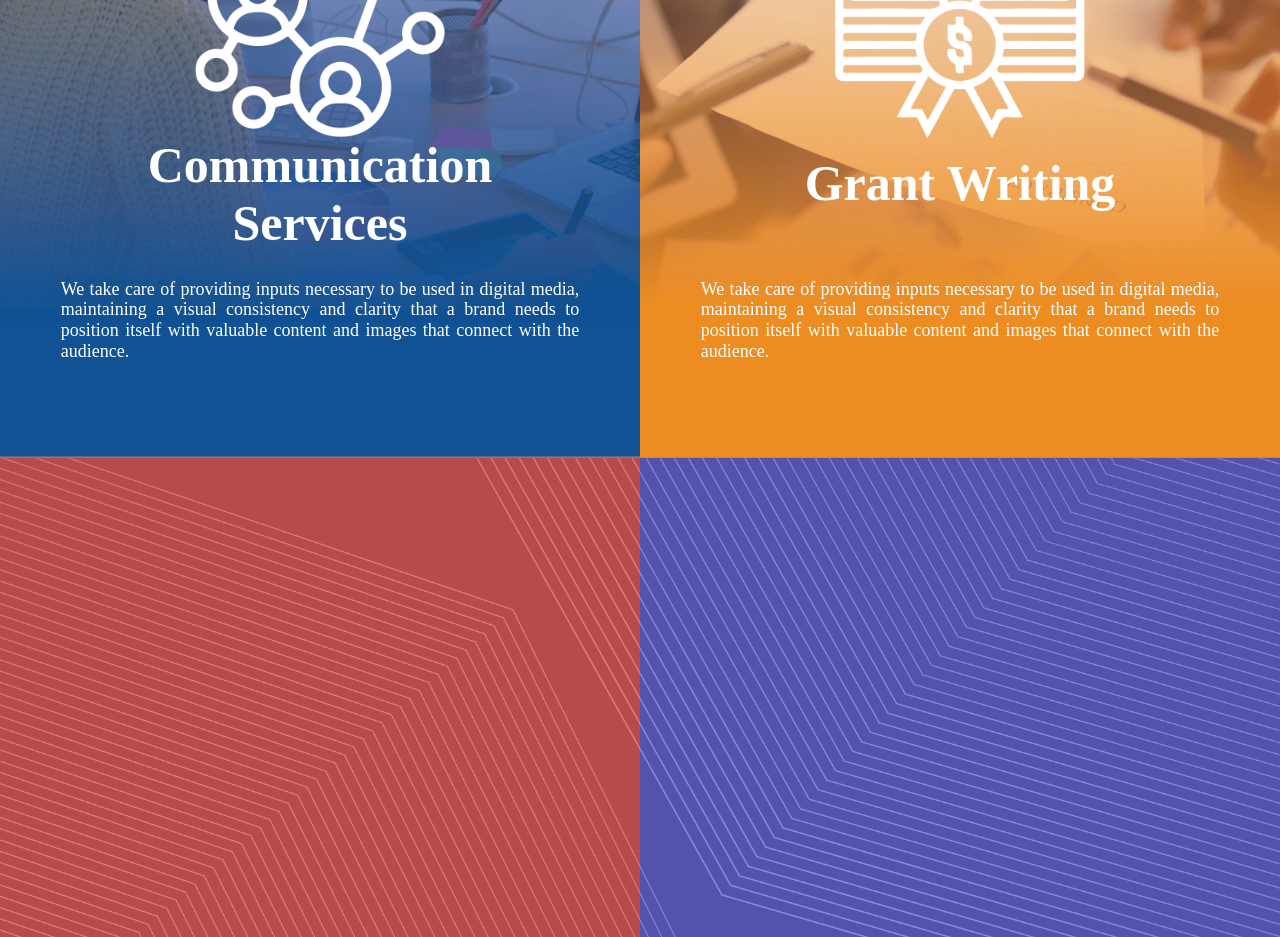
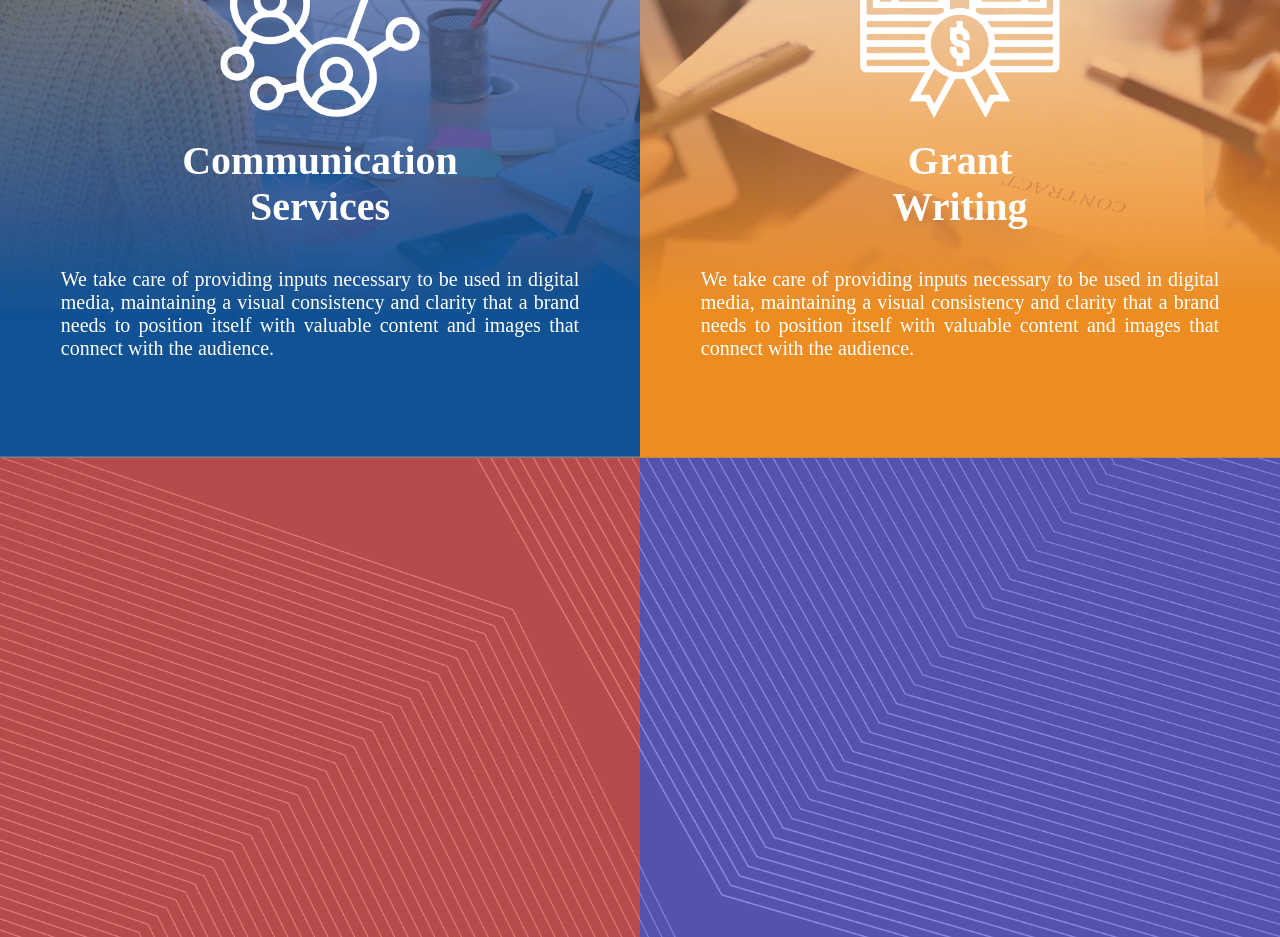
Before and after one commit to Ed4n/global-urban__website, a plain HTML site: page index.html in a window 1280 px wide. Shown: the part 1562-2499 px from the top of the page. Drawn offline with Linux system fonts and the light colour scheme.

Commit message:
Se actualizo el two points

```diff
--- a/SCSS/_two-points.scss
+++ b/SCSS/_two-points.scss
@@ -1,6 +1,6 @@
 .two-points {
     width: 100%;
-    height: 600px;
+    height: 700px;
     background: grey;
     display: flex;
     align-items: center;
@@ -22,7 +22,7 @@
           }
 
           .two-points__container-info {
-            height: 90%;
+            height: 80%;
             width: 90%;
             display: flex;
             flex-direction: column;
@@ -38,40 +38,47 @@
                 align-items: center;
 
                 justify-content: space-between;
-                height: 60%;
-                width: 90%;
+                height: 65%;
+                width: 0%;
 
                 h2 {
                   color: white;
                   font-size: $XL;
                   text-align: center;
+
                 }
 
 
               .two-points_container-top-img {
-               width: 250px;
+               width: 200px;
               }
 
             }
 
             .two-points__container-bottom {
               width: 90%;
-              height: 40%;
+              height: 35%;
 
               display: flex;
               justify-content: center;
               text-align: justify;
               align-items: center;
               color: white;
-              font-size: $S;
+              font-size: $M;
             }
+
+            .--compressed {
+              width: 200px;
+
+            }
+
           }
 
     }
 }
 
 // Media Querys // ------------------------------
-@media screen and(max-width: 1000px) {
+@media screen and(max-width: 1300px) {
   .two-points {
     width: 100%;
     height: 600px;
@@ -110,7 +117,7 @@
               }
             }
             .two-points__container-bottom {
-
+              font-size: $S;
             }
           }
     }
@@ -167,7 +174,7 @@
 @media screen and(max-width: 500px) {
   .two-points {
     width: 100%;
-    height: 1000px;
+    height: 1200px;
 
     display: flex;
     flex-direction: column;
--- a/SCSS/_vars.scss
+++ b/SCSS/_vars.scss
@@ -10,7 +10,7 @@ $XXL: 70px;
 $XL: 50px;
 $L: 30px;
 $M: 25px;
-$S: 18px;
+$S: 20px;
 $XS: 16px;
 
 h2 {
--- a/index.html
+++ b/index.html
@@ -102,7 +102,7 @@
               src="./img/home/GUS_Home_06.png"
               alt=""
             />
-            <h2>Grant
+            <h2 class="--compressed">Grant
               Writing</h2>
           </div>
           <p class="two-points__container-bottom">
@@ -115,6 +115,7 @@
       </div>
     </section>
 
+    <!-- Some Costumer Review // ==================== -->
     <section class="some-costumer-review">
       <img class="some-costumer-review__bg" src="./img/home/GUS_Texture_home_08.png" alt="">
       <div class="some-costumer-review__container">
```
Also changed, not shown: CSS/style.css, 1 other file.
